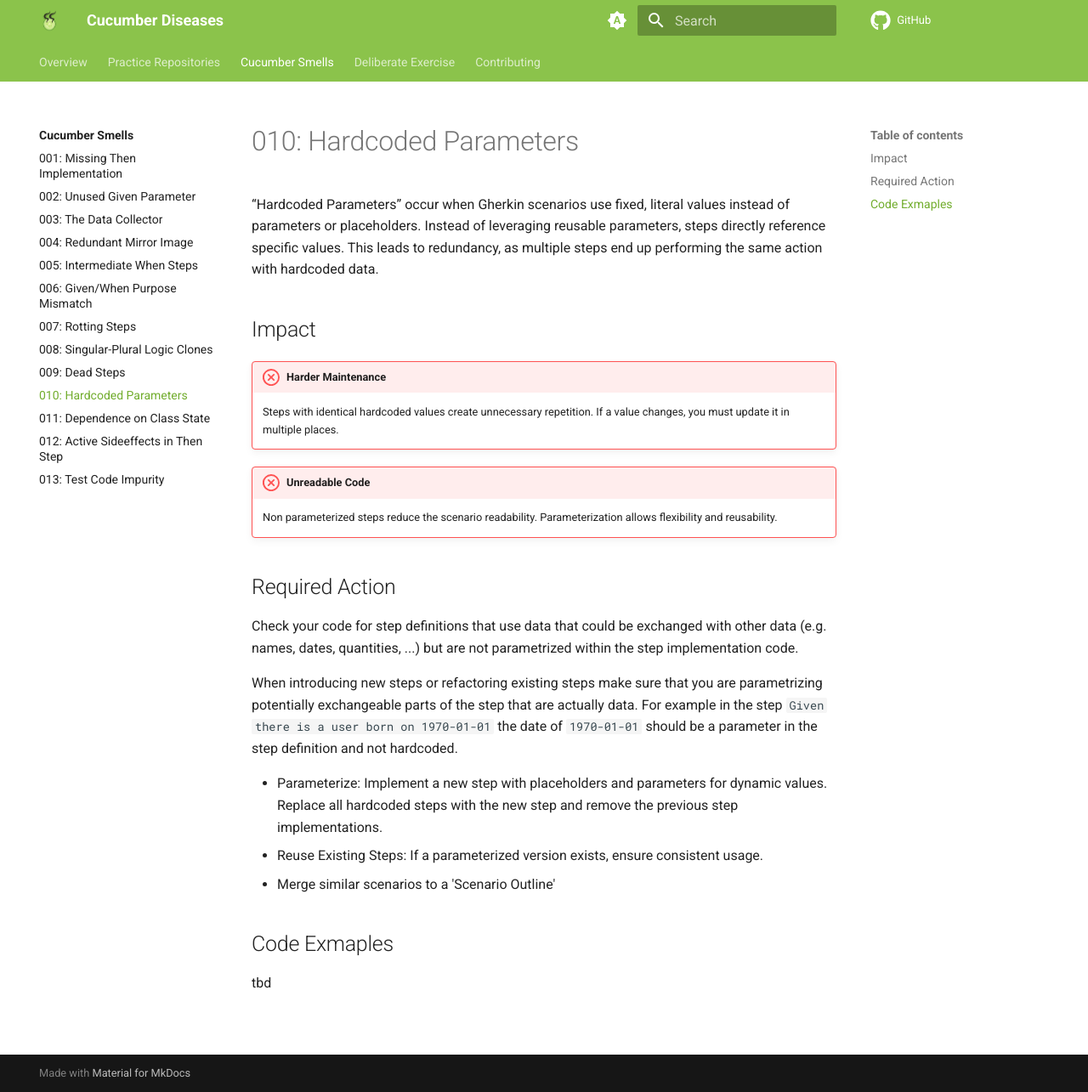
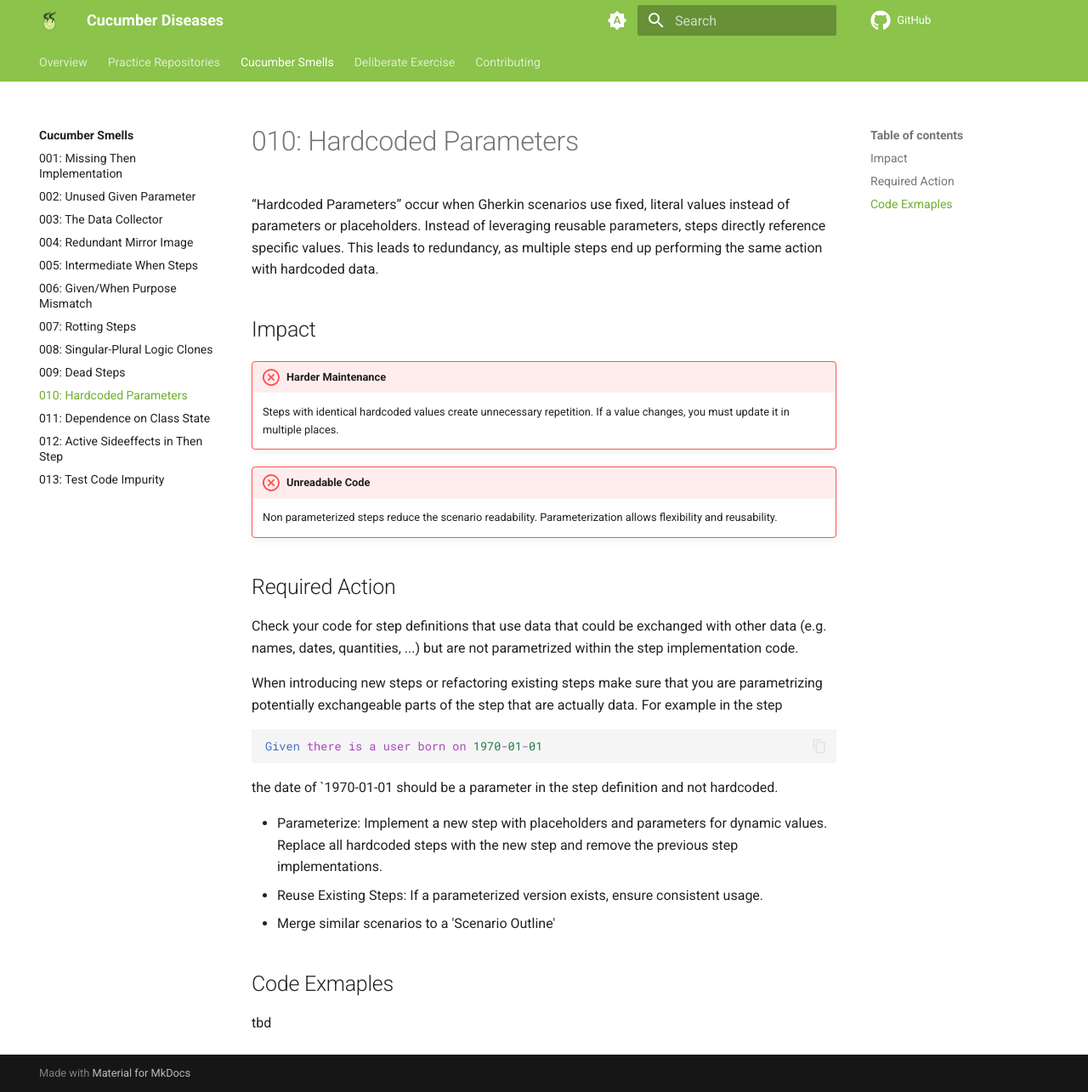
Before and after one commit to Cucumber-Diseases/cucumber-diseases.github.io, an MkDocs documentation site: the page built from docs/smells/010-hardcoded-parameters.md, in a window 1280 px wide and 1285 px high. Shown: the whole window at 85% size. Built offline with MkDocs 1.6.1 and Material for MkDocs 9.7.7, drawn with Linux system fonts in a browser that asks for light colours.

````diff
--- a/docs/smells/010-hardcoded-parameters.md
+++ b/docs/smells/010-hardcoded-parameters.md
@@ -15,7 +15,13 @@ This leads to redundancy, as multiple steps end up performing the same action wi
 ## Required Action
 Check your code for step definitions that use data that could be exchanged with other data (e.g. names, dates, quantities, ...) but are not parametrized within the step implementation code.
 
-When introducing new steps or refactoring existing steps make sure that you are parametrizing potentially exchangeable parts of the step that are actually data. For example in the step `Given there is a user born on 1970-01-01` the date of `1970-01-01` should be a parameter in the step definition and not hardcoded.
+When introducing new steps or refactoring existing steps make sure that you are parametrizing potentially exchangeable parts of the step that are actually data. For example in the step
+
+```gherkin
+Given there is a user born on 1970-01-01
+```
+
+the date of `1970-01-01 should be a parameter in the step definition and not hardcoded.
 
 * Parameterize: Implement a new step with placeholders and parameters for dynamic values. Replace all hardcoded steps with the new step and remove the previous step implementations.
 * Reuse Existing Steps: If a parameterized version exists, ensure consistent usage.
````
